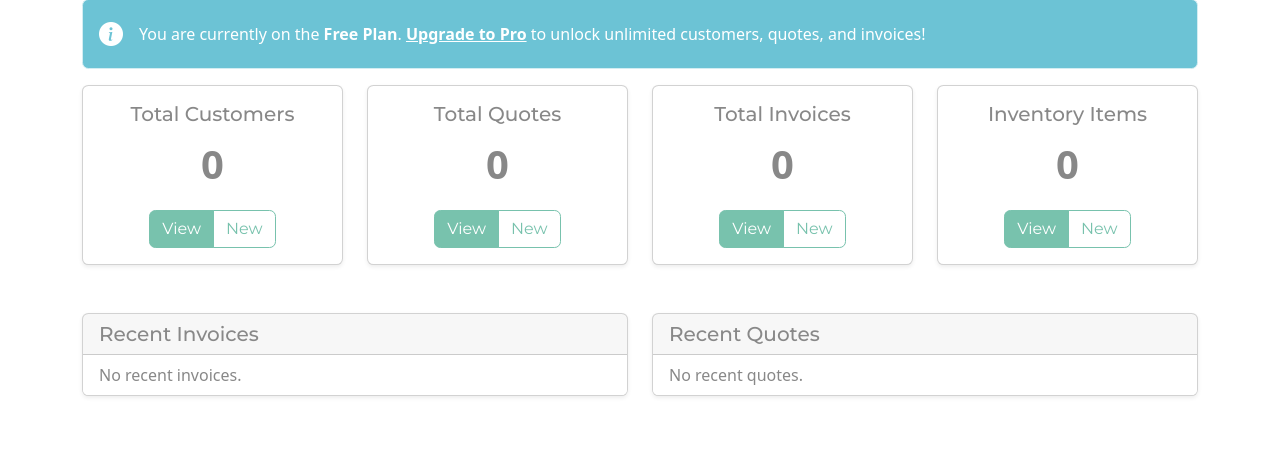
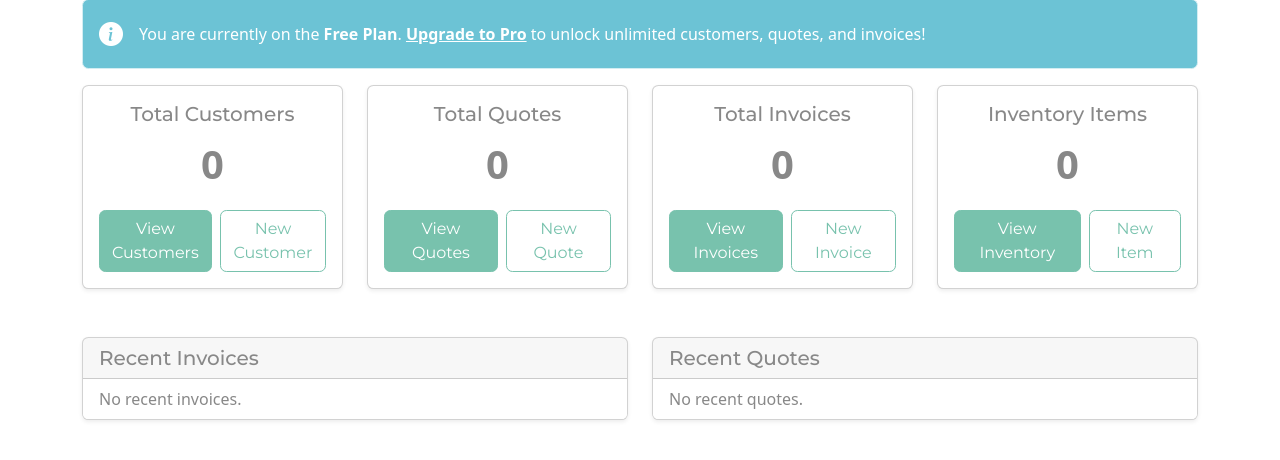
Before and after one commit to M0n-k3y/LekkerBill_Django_Clean, a Django app: page / in a window 1280 px wide. Shown: the part 155-615 px from the top of the page. Run offline with Django 5.2, Linux system fonts and the light colour scheme; the visitor is signed in with stand-in values (Sample User, id 1); data comes from the database, SQL or seed files in the repository; data that the repository does not hold is empty; some libraries are stand-ins or nearby versions.

Commit message:
Dashboard update: Adjusted the buttons for view and create

```diff
--- a/invoices/templates/invoices/dashboard.html
+++ b/invoices/templates/invoices/dashboard.html
@@ -18,52 +18,52 @@
 <div class="row">
     {#Card 1: Customers #}
     <div class="col-lg-3 col-md-6 mb-4">
-        <div class="card shadow-sm">
-            <div class="card-body text-center">
+        <div class="card shadow-sm h-100">
+            <div class="card-body text-center d-flex flex-column">
                 <h5 class="card-title">Total Customers</h5>
                 <p class="card-text fs-1 fw-bold">{{ customer_count }}</p>
-                <div class="btn-group" role="group">
-                    <a href="{% url 'customer_list' %}" class="btn btn-primary">View</a>
-                    <a href="{% url 'customer_create' %}" class="btn btn-outline-primary">New</a>
+                <div class="mt-auto d-flex gap-2">
+                    <a href="{% url 'customer_list' %}" class="btn btn-primary flex-fill">View Customers</a>
+                    <a href="{% url 'customer_create' %}" class="btn btn-outline-primary flex-fill">New Customer</a>
                 </div>
             </div>
         </div>
     </div>
     {#Card 2: Quotes #}
     <div class="col-lg-3 col-md-6 mb-4">
-        <div class="card shadow-sm">
-            <div class="card-body text-center">
+        <div class="card shadow-sm h-100">
+            <div class="card-body text-center d-flex flex-column">
                 <h5 class="card-title">Total Quotes</h5>
                 <p class="card-text fs-1 fw-bold">{{ quote_count }}</p>
-                <div class="btn-group" role="group">
-                    <a href="{% url 'quote_list' %}" class="btn btn-primary">View</a>
-                    <a href="{% url 'quote_create' %}" class="btn btn-outline-primary">New</a>
+                <div class="mt-auto d-flex gap-2">
+                    <a href="{% url 'quote_list' %}" class="btn btn-primary flex-fill">View Quotes</a>
+                    <a href="{% url 'quote_create' %}" class="btn btn-outline-primary flex-fill">New Quote</a>
                 </div>
             </div>
         </div>
     </div>
     {#Card 3: Invoices #}
     <div class="col-lg-3 col-md-6 mb-4">
-        <div class="card shadow-sm">
-            <div class="card-body text-center">
+        <div class="card shadow-sm h-100">
+            <div class="card-body text-center d-flex flex-column">
                 <h5 class="card-title">Total Invoices</h5>
                 <p class="card-text fs-1 fw-bold">{{ invoice_count }}</p>
-                <div class="btn-group" role="group">
-                    <a href="{% url 'invoice_list' %}" class="btn btn-primary">View</a>
-                    <a href="{% url 'invoice_create' %}" class="btn btn-outline-primary">New</a>
+                <div class="mt-auto d-flex gap-2">
+                    <a href="{% url 'invoice_list' %}" class="btn btn-primary flex-fill">View Invoices</a>
+                    <a href="{% url 'invoice_create' %}" class="btn btn-outline-primary flex-fill">New Invoice</a>
                 </div>
             </div>
         </div>
     </div>
     {#Card 4: Inventory #}
     <div class="col-lg-3 col-md-6 mb-4">
-        <div class="card shadow-sm">
-            <div class="card-body text-center">
+        <div class="card shadow-sm h-100">
+            <div class="card-body text-center d-flex flex-column">
                 <h5 class="card-title">Inventory Items</h5>
                 <p class="card-text fs-1 fw-bold">{{ inventory_count }}</p>
-                <div class="btn-group" role="group">
-                    <a href="{% url 'inventory_list' %}" class="btn btn-primary">View</a>
-                    <a href="{% url 'inventory_create' %}" class="btn btn-outline-primary">New</a>
+                <div class="mt-auto d-flex gap-2">
+                    <a href="{% url 'inventory_list' %}" class="btn btn-primary flex-fill">View Inventory</a>
+                    <a href="{% url 'inventory_create' %}" class="btn btn-outline-primary flex-fill">New Item</a>
                 </div>
             </div>
         </div>
```
